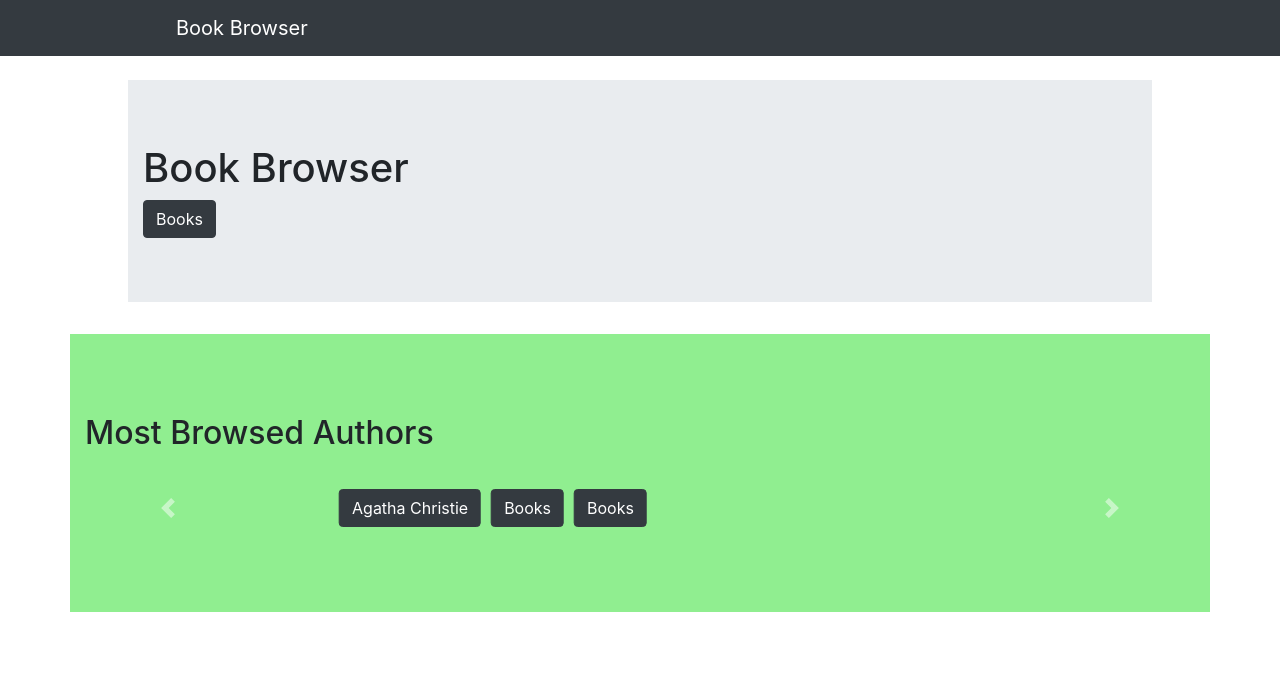
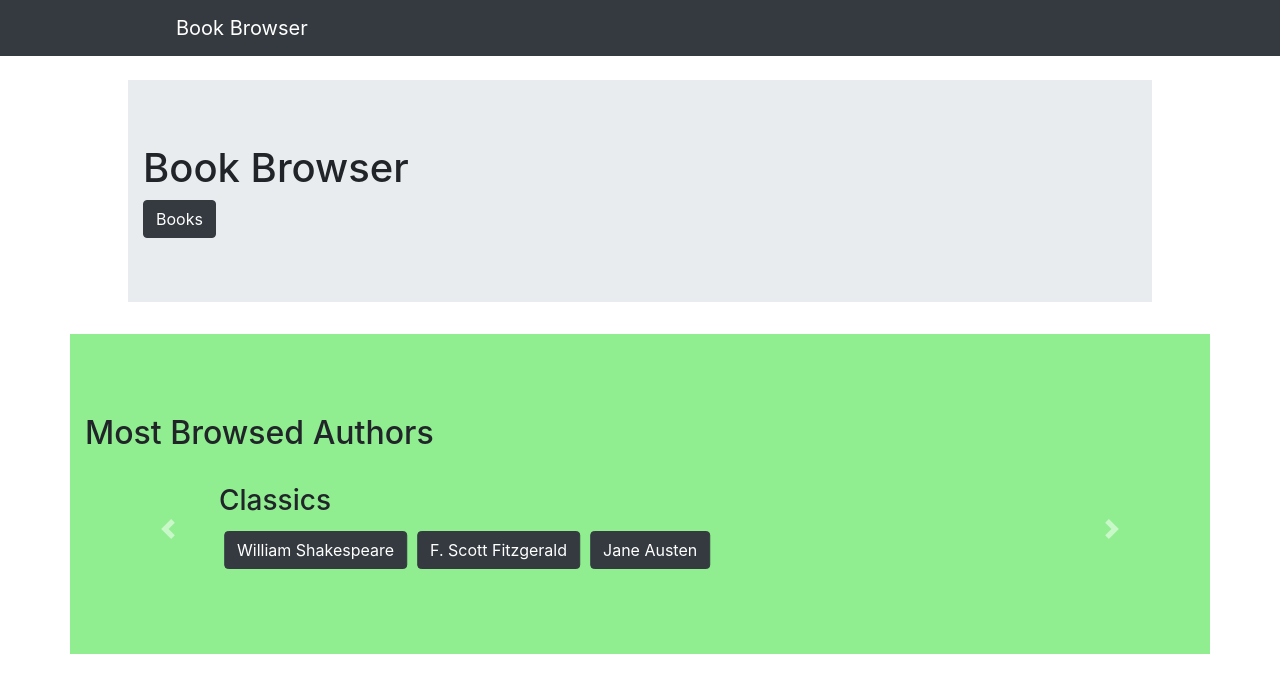
Before and after one commit to KJablonski08/book-browser, a React (Create React App) app: page / in a window 1280 px wide. Shown: the top 692 px of the page. Built offline with nearby package versions, Linux system fonts and the light colour scheme; no server answers.

Commit message:
author buttons broken out into new component

```diff
--- a/src/App.js
+++ b/src/App.js
@@ -15,7 +15,7 @@ const App = () => {
 	});
 	useEffect(() => {
 		fetch(
-			`https://www.googleapis.com/books/v1/volumes?q=${
+			`https://www.googleapis.com/books/v1/volumes?&maxResults=25&orderBy:relevance&q=${
 				searchObj.title ? `intitle:${searchObj.title}&` : ''
 			}
       ${searchObj.author ? `inauthor:${searchObj.author}&` : ''}
@@ -38,8 +38,14 @@ const App = () => {
 					<Route
 						exact
 						path='/'
-						render={() => {
-							return <Home searchObj={searchObj} setSearchObj={setSearchObj} />;
+						render={(routerProps) => {
+							return (
+								<Home
+									searchObj={searchObj}
+									setSearchObj={setSearchObj}
+									history={routerProps.history}
+								/>
+							);
 						}}
 					/>
 					<Route
--- /dev/null
+++ b/src/components/AuthorCategory.js
@@ -0,0 +1,127 @@
+import React from 'react';
+import { Carousel, Button, Container } from 'react-bootstrap';
+
+const AuthorCategory = ({ searchObj, setSearchObj, history }) => {
+	const handleAuthorSubmit = (event) => {
+		event.preventDefault();
+		setSearchObj({ ...searchObj, author: event.target.textContent });
+		history.push('/books');
+	};
+	return (
+		<div>
+			<Container className='authors'>
+				<h2>Most Browsed Authors</h2>
+				<br />
+				<Carousel>
+					<Carousel.Item>
+						<h3>Mystery - Thriller</h3>
+						<Button
+							className='carousel-btn'
+							variant='dark'
+							onClick={handleAuthorSubmit}>
+							Agatha Christie
+						</Button>
+						<Button
+							onClick={handleAuthorSubmit}
+							className='carousel-btn'
+							variant='dark'>
+							Stephen King
+						</Button>
+						<Button
+							onClick={handleAuthorSubmit}
+							className='carousel-btn'
+							variant='dark'>
+							James Patterson
+						</Button>
+					</Carousel.Item>
+					<Carousel.Item>
+						<h3>Classics</h3>
+						<Button
+							onClick={handleAuthorSubmit}
+							className='carousel-btn'
+							variant='dark'>
+							William Shakespeare
+						</Button>
+						<Button
+							onClick={handleAuthorSubmit}
+							className='carousel-btn'
+							variant='dark'>
+							F. Scott Fitzgerald
+						</Button>
+						<Button
+							onClick={handleAuthorSubmit}
+							className='carousel-btn'
+							variant='dark'>
+							Jane Austen
+						</Button>
+					</Carousel.Item>
+					<Carousel.Item>
+						<h3>Childrens</h3>
+						<Button
+							onClick={handleAuthorSubmit}
+							className='carousel-btn'
+							variant='dark'>
+							J. K. Rowling
+						</Button>
+						<Button
+							onClick={handleAuthorSubmit}
+							className='carousel-btn'
+							variant='dark'>
+							Dr. Seuss
+						</Button>
+						<Button
+							onClick={handleAuthorSubmit}
+							className='carousel-btn'
+							variant='dark'>
+							Roald Dahl
+						</Button>
+					</Carousel.Item>
+					<Carousel.Item>
+						<h3>Romance</h3>
+						<Button
+							onClick={handleAuthorSubmit}
+							className='carousel-btn'
+							variant='dark'>
+							Danielle Steel
+						</Button>
+						<Button
+							onClick={handleAuthorSubmit}
+							className='carousel-btn'
+							variant='dark'>
+							Nicholas Sparks
+						</Button>
+						<Button
+							onClick={handleAuthorSubmit}
+							className='carousel-btn'
+							variant='dark'>
+							Nora Roberts
+						</Button>
+					</Carousel.Item>
+					<Carousel.Item>
+						<h3>Fantasy</h3>
+						<Button
+							onClick={handleAuthorSubmit}
+							className='carousel-btn'
+							variant='dark'>
+							J. R. R. Tolkien
+						</Button>
+						<Button
+							onClick={handleAuthorSubmit}
+							className='carousel-btn'
+							variant='dark'>
+							C. S. Lewis
+						</Button>
+						<Button
+							onClick={handleAuthorSubmit}
+							className='carousel-btn'
+							variant='dark'>
+							George R.R. Martin
+						</Button>
+					</Carousel.Item>
+				</Carousel>
+			</Container>
+		</div>
+	);
+};
+
+export default AuthorCategory;
--- a/src/components/Home.js
+++ b/src/components/Home.js
@@ -1,12 +1,9 @@
-import React, { useState, useEffect } from 'react';
-import { Jumbotron, Container, Button, Carousel } from 'react-bootstrap';
+import React from 'react';
+import { Jumbotron, Container, Button } from 'react-bootstrap';
 import { Link } from 'react-router-dom';
+import AuthorCategory from './AuthorCategory';
 
-const Home = ({ searchObj, setSearchObj }) => {
-	const handleSubmit = (event) => {
-		event.preventDefault();
-		setSearchObj({ ...searchObj, author: event.target.textContent });
-	};
+const Home = ({ searchObj, setSearchObj, history }) => {
 	return (
 		<div>
 			<br />
@@ -18,55 +15,11 @@ const Home = ({ searchObj, setSearchObj }) => {
 					</Link>
 				</Container>
 			</Jumbotron>
-			<Container className='authors'>
-				<h2>Most Browsed Authors</h2>
-				<br />
-				<Carousel>
-					<Carousel.Item>
-						<Button
-							onClick={handleSubmit}
-							className='carousel-btn'
-							variant='dark'>
-							William Shakespeare
-						</Button>
-						<Button className='carousel-btn' variant='dark'>
-							Rowling
-						</Button>
-						<Button className='carousel-btn' variant='dark'>
-							Books
-						</Button>
-					</Carousel.Item>
-					<Carousel.Item>
-						<Button
-							className='carousel-btn'
-							variant='dark'
-							onClick={handleSubmit}>
-							Agatha Christie
-						</Button>
-
-						<Button className='carousel-btn' variant='dark'>
-							Books
-						</Button>
-
-						<Button className='carousel-btn' variant='dark'>
-							Books
-						</Button>
-					</Carousel.Item>
-					<Carousel.Item>
-						<Button className='carousel-btn' variant='dark'>
-							Books
-						</Button>
-
-						<Button className='carousel-btn' variant='dark'>
-							Books
-						</Button>
-
-						<Button className='carousel-btn' variant='dark'>
-							Books
-						</Button>
-					</Carousel.Item>
-				</Carousel>
-			</Container>
+			<AuthorCategory
+				searchObj={searchObj}
+				setSearchObj={setSearchObj}
+				history={history}
+			/>
 		</div>
 	);
 };
```
